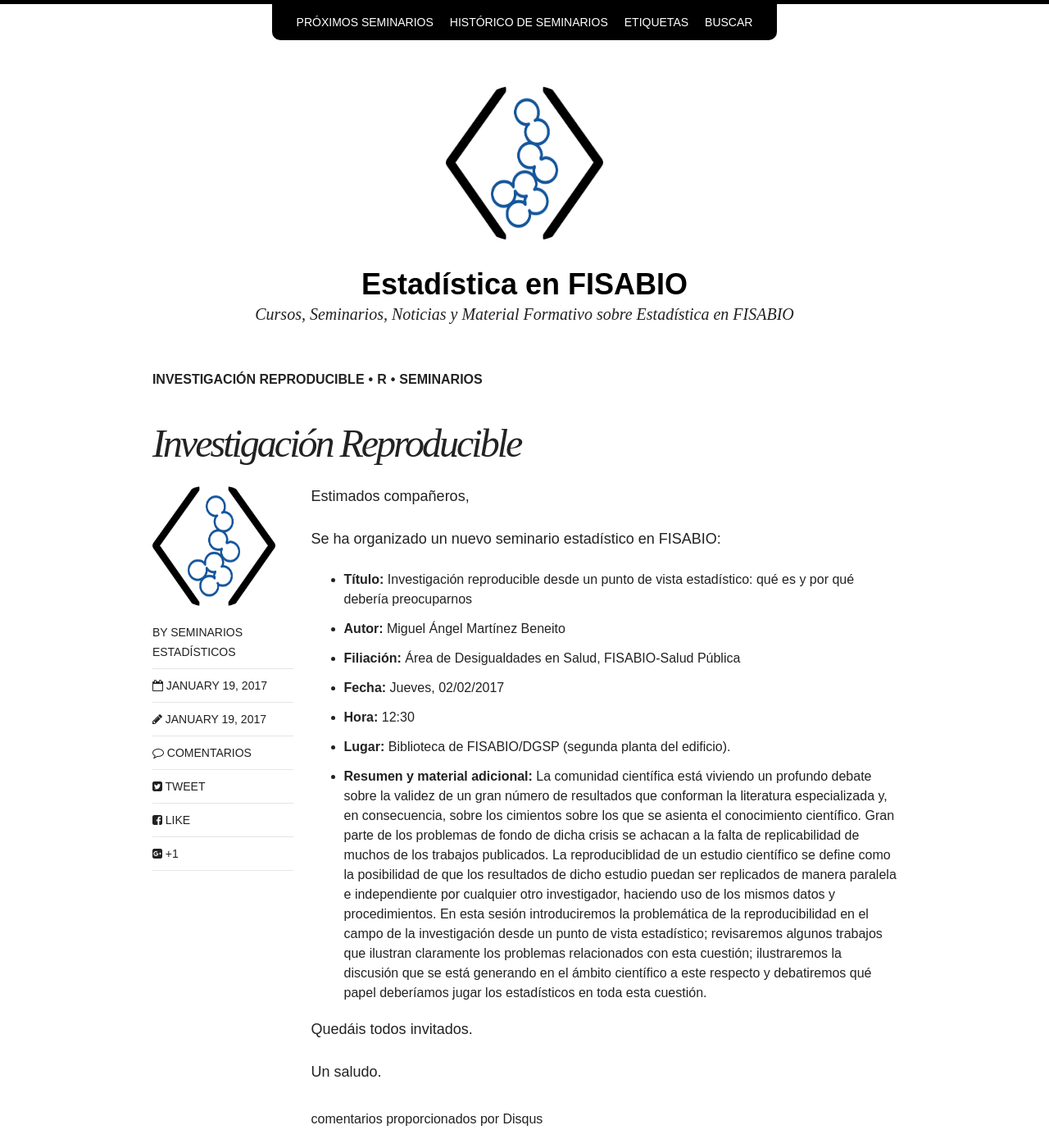
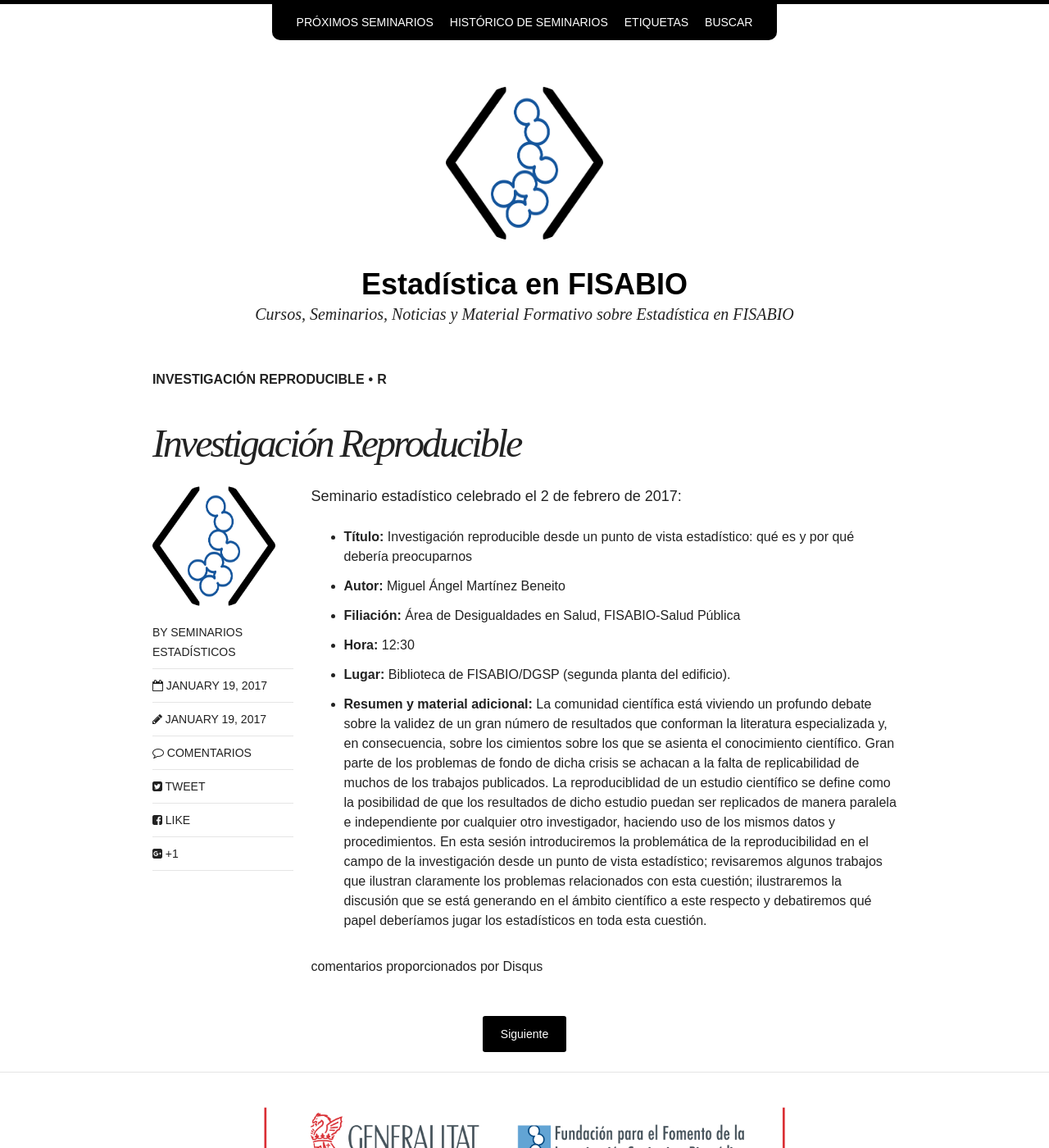
Before and after one commit to fisabio/seminarios_estadisticos, a Jekyll site: the page built from docs/_posts/historico/2017-01-19-inv-reproducible.md, in a window 1280 px wide and 1400 px high. Shown: the whole window at 82% size. Built offline with Jekyll 4.4.1, drawn with Linux system fonts in a browser that asks for light colours; nearby versions of some CDN libraries; comment, search, counter and statistics services are not loaded.

```diff
--- a/docs/_posts/proximos/2017-01-19-inv-reproducible.md
+++ b/docs/_posts/historico/2017-01-19-inv-reproducible.md
@@ -6,27 +6,19 @@
   Abordaje desde un punto de vista estadístico: qué es y por qué debería
   preocuparnos
 modified: 2017-01-19T00:00:00.000Z
-categories: proximos
+categories: historico
 tags:
   - Investigación reproducible
   - R
-  - Seminarios
 comments: true
 share: true
 ---
 
-Estimados compañeros,
-
-Se ha organizado un nuevo seminario estadístico en FISABIO:
+Seminario estadístico celebrado el 2 de febrero de 2017:
 
 - **Título:** Investigación reproducible desde un punto de vista estadístico: qué es y por qué debería preocuparnos
 - **Autor:** Miguel Ángel Martínez Beneito
 - **Filiación:** Área de Desigualdades en Salud, FISABIO-Salud Pública
-- **Fecha:** Jueves, 02/02/2017
 - **Hora:** 12:30
 - **Lugar:** Biblioteca de FISABIO/DGSP (segunda planta del edificio).
 - **Resumen y material adicional:** La comunidad científica está viviendo un profundo debate sobre la validez de un gran número de resultados que conforman la literatura especializada y, en consecuencia, sobre los cimientos sobre los que se asienta el conocimiento científico. Gran parte de los problemas de fondo de dicha crisis se achacan a la falta de replicabilidad de muchos de los trabajos publicados. La reproduciblidad de un estudio científico se define como la posibilidad de que los resultados de dicho estudio puedan ser replicados de manera paralela e independiente por cualquier otro investigador, haciendo uso de los mismos datos y procedimientos. En esta sesión introduciremos la problemática de la reproducibilidad en el campo de la investigación desde un punto de vista estadístico; revisaremos algunos trabajos que ilustran claramente los problemas relacionados con esta cuestión; ilustraremos la discusión que se está generando en el ámbito científico a este respecto y debatiremos qué papel deberíamos jugar los estadísticos en toda esta cuestión.
-
-Quedáis todos invitados.
-
-Un saludo.
```
Also changed, not shown: docs/_posts/proximos/2017-02-13-shiny.md (added, +32 -0 lines), docs/historico/index.md (+0 -2 lines).
